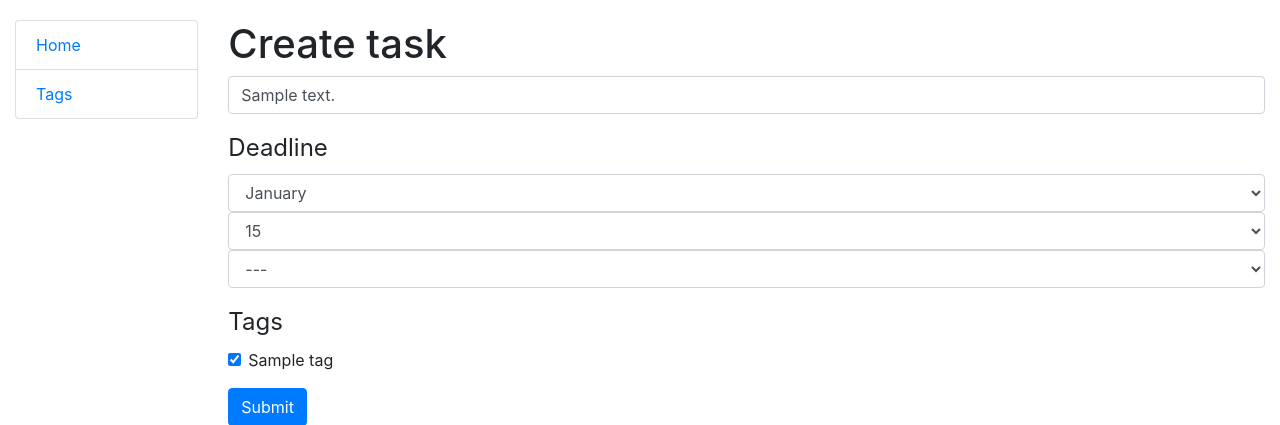
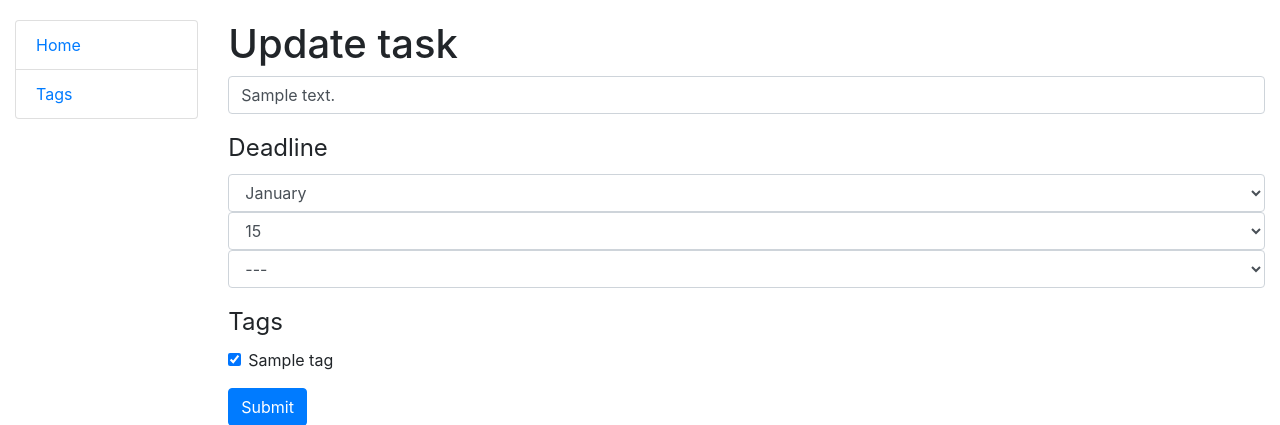
Before and after one commit to KKvladys/todo-list, a Django app: page /1/task_update/ in a window 1280 px wide. Shown: the top 425 px of the page. Run offline with Django 5.2, Linux system fonts and the light colour scheme; tables that the repository leaves empty hold one stand-in row (values such as "Sample post"); some libraries are stand-ins or nearby versions.

Commit message:
add change create or update on task and tag form

```diff
--- a/templates/task_manager/tag_form.html
+++ b/templates/task_manager/tag_form.html
@@ -2,7 +2,7 @@
 {% load crispy_forms_filters %}
 
 {% block content %}
-  <h1>Create tag</h1>
+  <h1>{{ object|yesno:"Update,Create" }} tag</h1>
   <form action="" method="post">
   {% csrf_token %}
   {{ form|crispy }}
--- a/templates/task_manager/task_form.html
+++ b/templates/task_manager/task_form.html
@@ -2,7 +2,7 @@
 {% load crispy_forms_filters %}
 
 {% block content %}
-  <h1>Create task</h1>
+  <h1>{{ object|yesno:"Update,Create" }} task</h1>
   <form action="" method="post">
     {% csrf_token %}
     {{ form|crispy }}
```
